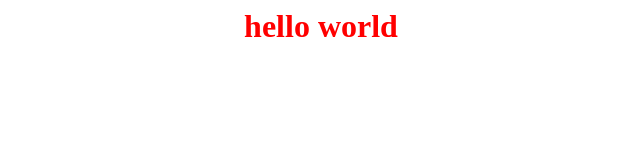
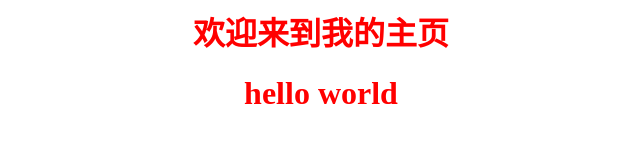
Before and after one commit to shanjianqingfeng/shanjianqingfeng.github.io, a plain HTML site: page index.html in a window 1280 px wide. Shown: the whole page, without its empty margins (319-959 px from the left). Drawn offline with Linux system fonts and the light colour scheme.

Commit message:
Update index.html

```diff
--- a/index.html
+++ b/index.html
@@ -1 +1,2 @@
+<h1 style="color:red; text-align:center" >欢迎来到我的主页</h1>
 <h1 style="color:red; text-align:center" >hello world</h1>
```
